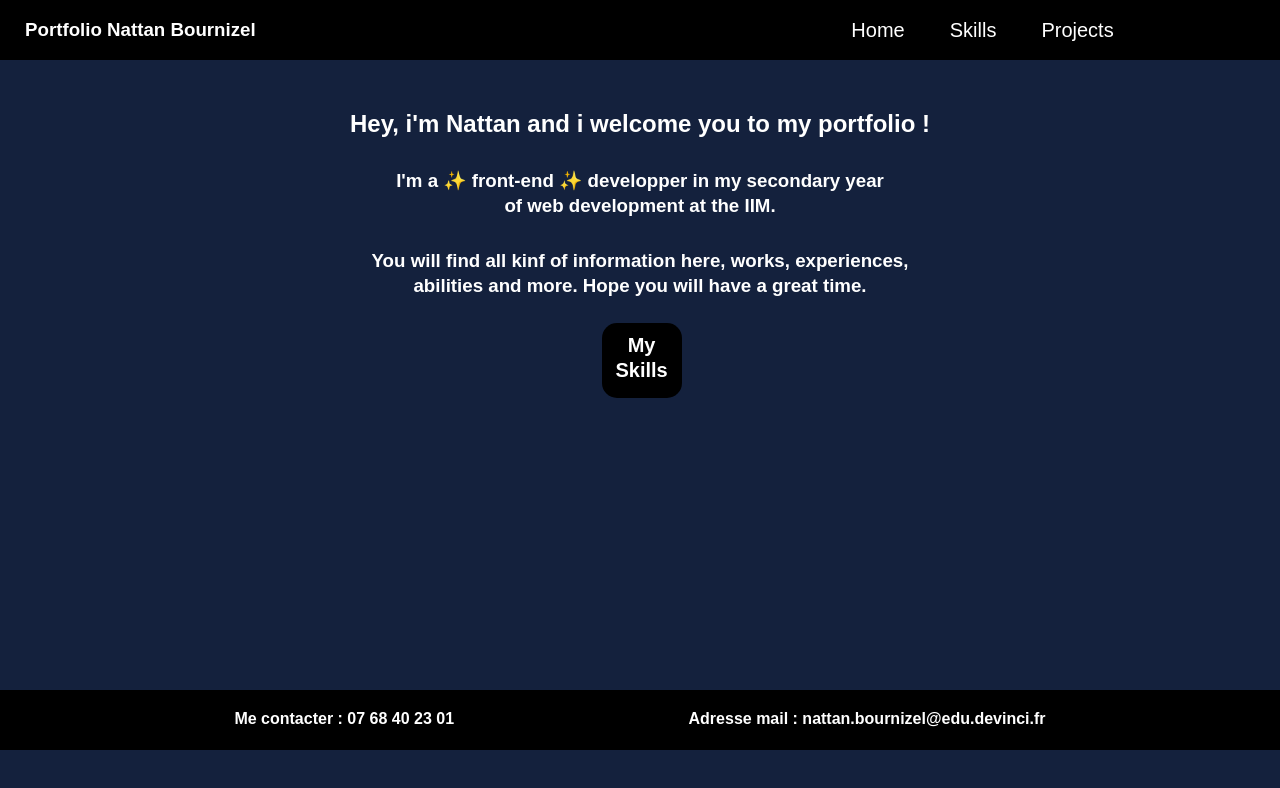
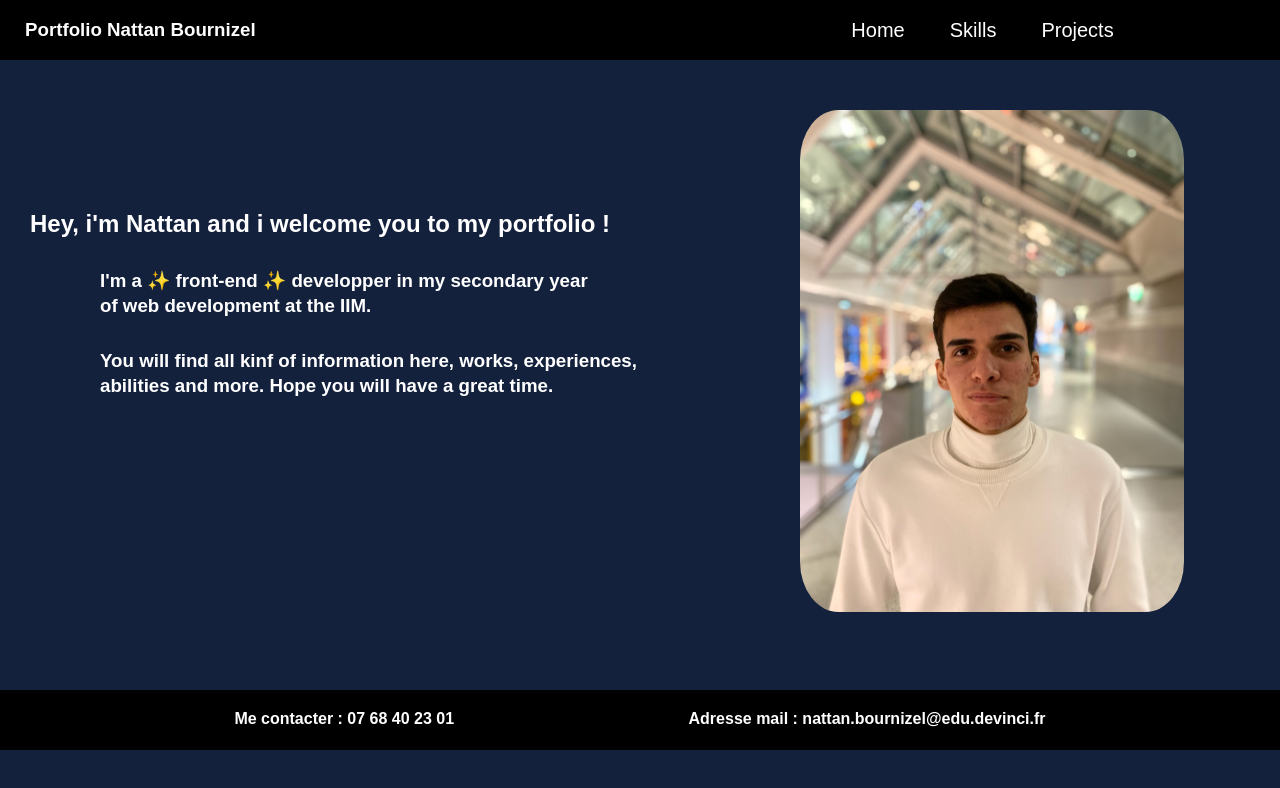
Before and after one commit to nattanbournizel/portfolio, a plain HTML site: page index.html in a window 1280 px wide. Drawn offline with Linux system fonts and the light colour scheme.

Commit message:
third or fourth modification AGAIN of the home page

```diff
--- a/index.html
+++ b/index.html
@@ -26,15 +26,11 @@
             <h2>Hey, i'm Nattan and i welcome you to my portfolio !</h2>
             <h3> I'm a ✨ front-end ✨ developper in my secondary year <br> of web development at the IIM. </p>
             <p> You will find all kinf of information here, works, experiences,<br> abilities and more. Hope you will have a great time. </p>
-            <div class="linkhomebutton">
-            <a class="linkhome" href="compétence.html">My Skills</a>
-        </div>
         </div>
 
-
-
-
-
+        <div class="box2">
+            <img class="imagehome" src="images/IMG_40251.jpg">
+        </div>
 
     </section>
 
--- a/scss/body/body.scss
+++ b/scss/body/body.scss
@@ -8,9 +8,15 @@ body {
     font-family: 'Allerta', sans-serif;
 }
 
+.homepage{
+    width: 100%;
+    height: 630px;
+    display: flex;
+}
+
 .box1{
-    width: 100%;
-    height: 580px;
+    width: 50%;
+    height: 627px;
 }
 
 .box1 h2 {
@@ -19,36 +25,33 @@ body {
     color: white;
     vertical-align: middle;
     text-align: center;
-    margin-top: 50px;
+    margin-top: 150px;
 }
 
 .box1 h3{
     color: white;
     margin-top: 30px;
     line-height: 25px;
-    text-align: center;
+    margin-left: 100px;
 }
 
 .box1 p{
-
     color: white;
     margin-top: 30px;
     line-height: 25px;
-    text-align: center;
 }
 
-.linkhomebutton{
-    display: flex;
-    justify-content: center;
-    text-align: center;
-    margin-left: 47%;
-    margin-top: 25px;
-    background-color: black;
-    width: 80px;
-    height: 75px;
-    border-radius: 15px;
+
+.box2{
+    width: 50%;
+    height: 627px;
+
 }
 
-.linkhome{
-margin-top: 10px;
+.imagehome{
+    width: 60%;
+    height: 80%;
+    margin-left: 160px;
+    margin-top: 50px;
+    border-radius: 10%;
 }
```
Also changed, not shown: images/IMG_40251.jpg (added), style.css, 1 other file.
